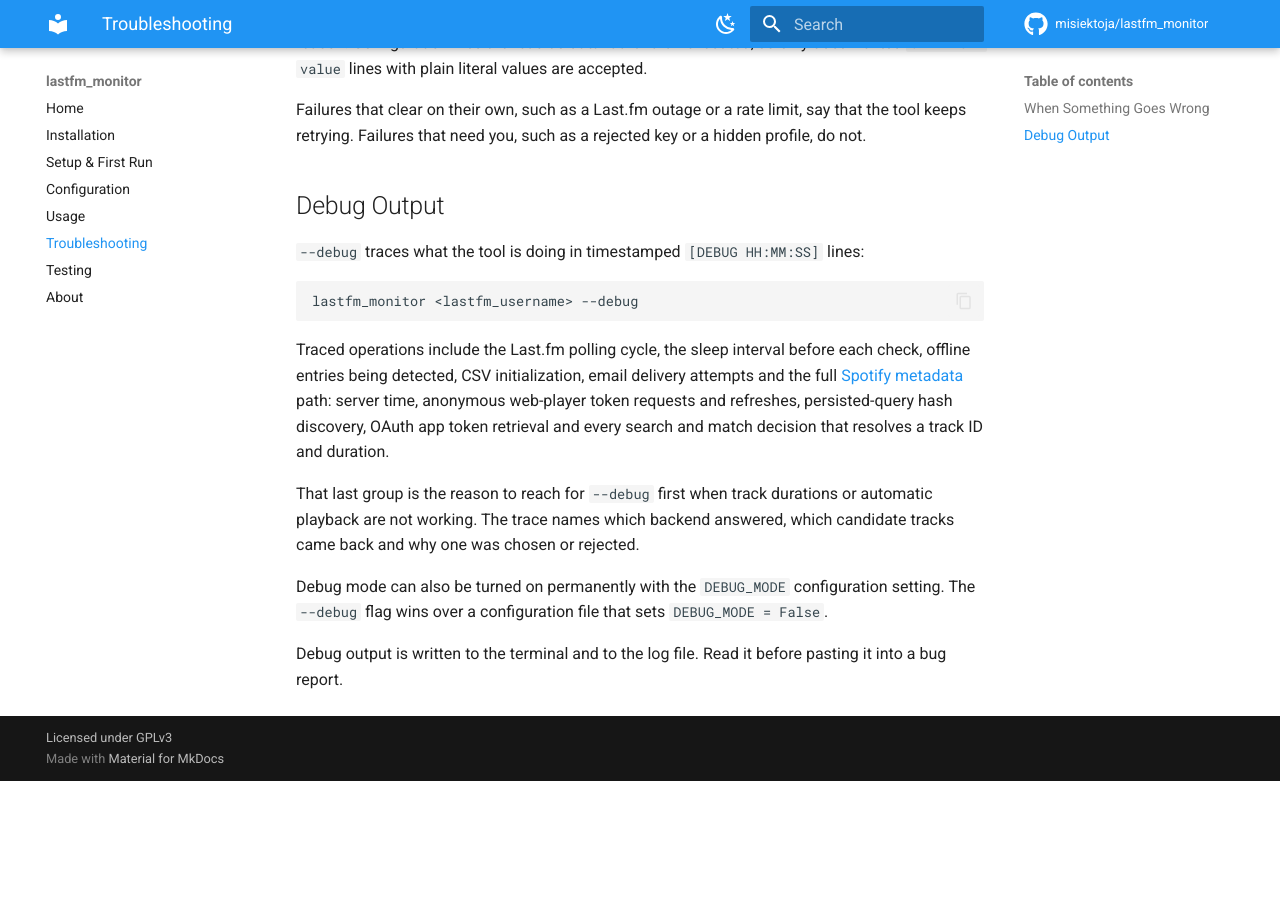
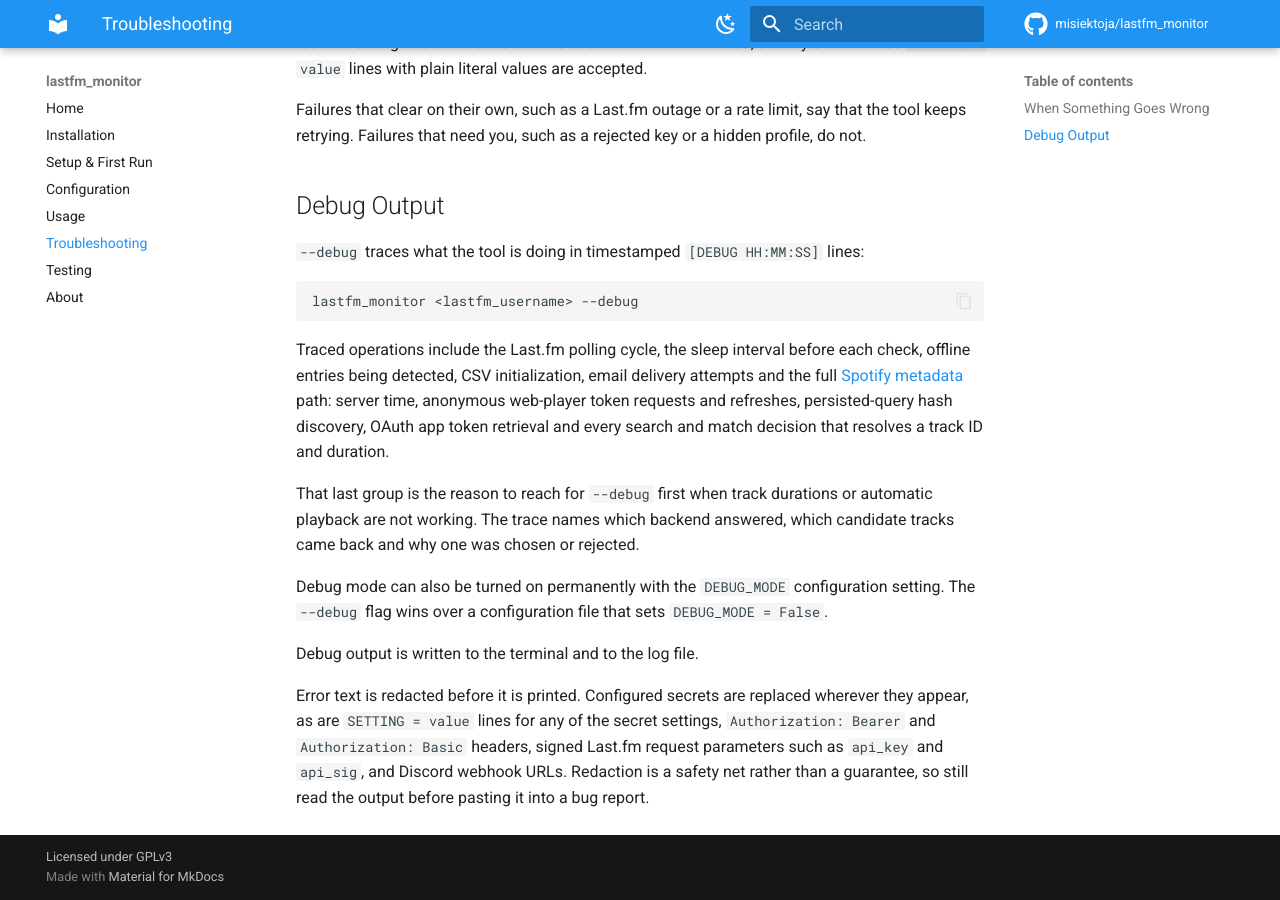
Before and after one commit to misiektoja/lastfm_monitor, an MkDocs documentation site: the page built from docs/troubleshooting.md, in a window 1280 px wide and 900 px high, scrolled down 880 px. Built offline with MkDocs 1.6.1 and Material for MkDocs 9.7.7, drawn with Linux system fonts in a browser that asks for light colours; comment, search, counter and statistics services are not loaded; before the commit the page ends 1661 px from its top, so only the background shows below that.

Commit message:
docs(secrets): describe what error output redacts

```diff
--- a/docs/troubleshooting.md
+++ b/docs/troubleshooting.md
@@ -47,4 +47,6 @@ That last group is the reason to reach for `--debug` first when track durations
 
 Debug mode can also be turned on permanently with the `DEBUG_MODE` configuration setting. The `--debug` flag wins over a configuration file that sets `DEBUG_MODE = False`.
 
-Debug output is written to the terminal and to the log file. Read it before pasting it into a bug report.
+Debug output is written to the terminal and to the log file.
+
+Error text is redacted before it is printed. Configured secrets are replaced wherever they appear, as are `SETTING = value` lines for any of the secret settings, `Authorization: Bearer` and `Authorization: Basic` headers, signed Last.fm request parameters such as `api_key` and `api_sig`, and Discord webhook URLs. Redaction is a safety net rather than a guarantee, so still read the output before pasting it into a bug report.
```
Also changed, not shown: docs/configuration.md (+2 -0 lines).
